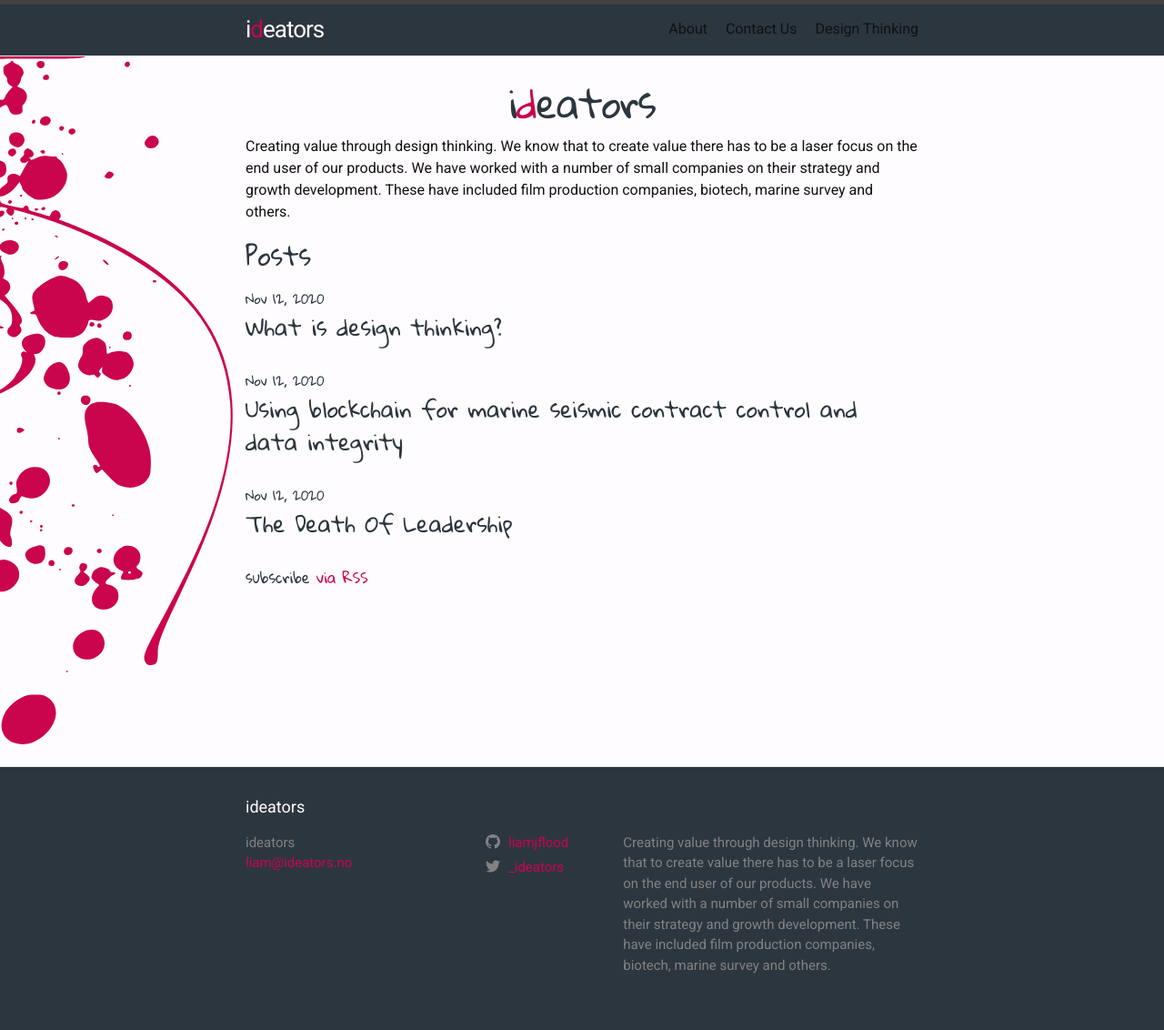
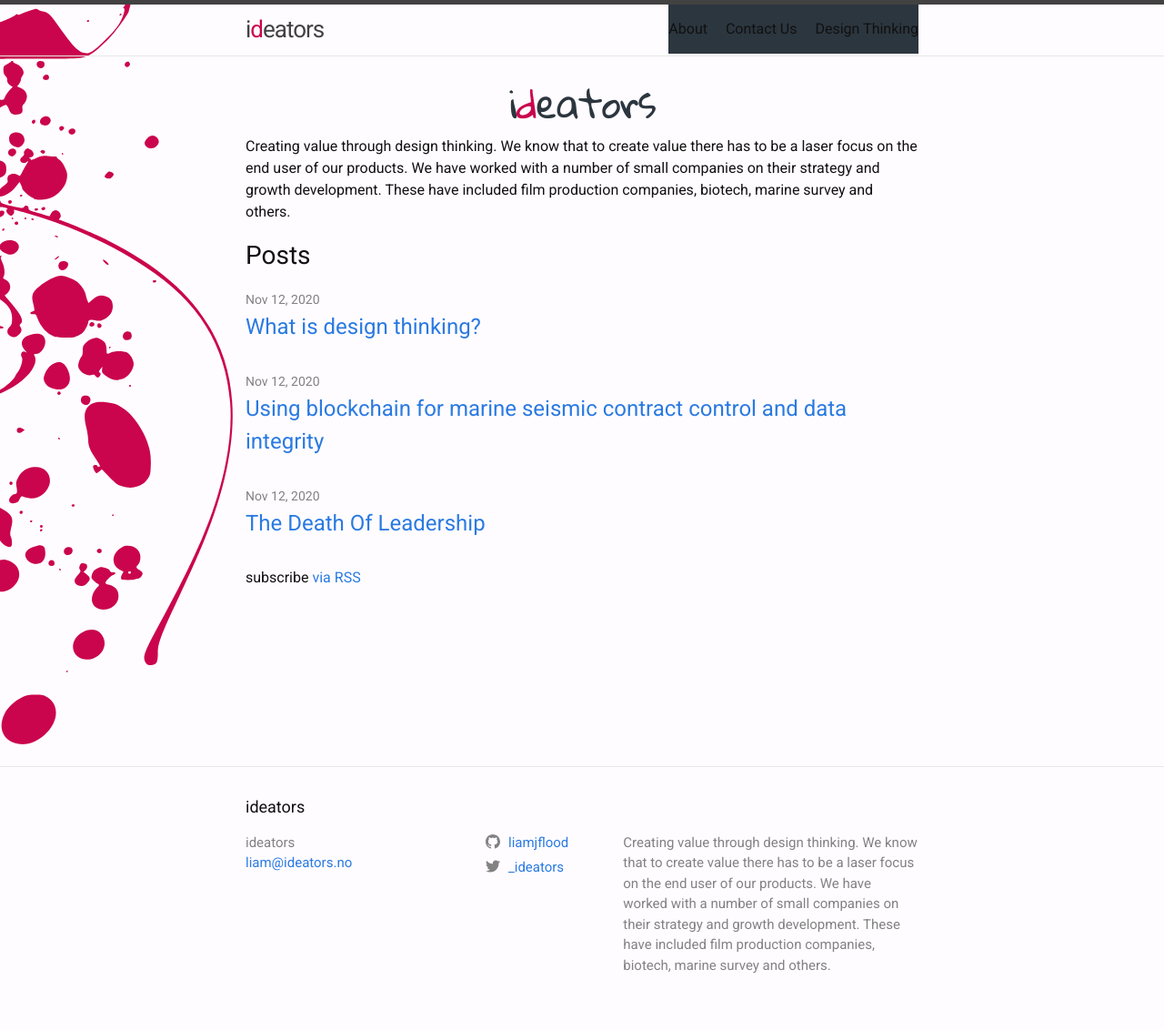
Before and after one commit to madfolio/old_website2, a Jekyll site: the page built from index.markdown, in a window 1280 px wide. Shown: the whole page at 91% size. Built offline with Jekyll 4.4.1, drawn with Linux system fonts in a browser that asks for light colours; some web fonts are replaced.

Commit message:
Update custom.scss

```diff
--- a/_sass/custom.scss
+++ b/_sass/custom.scss
@@ -36,22 +36,22 @@ background-color: var(--theme)
 }
 
 
-.site-footer, .site-header, .site-title, .site-title:visited, .page-link, .page-link:visited {
+.site-footer .site-header .site-title .site-title:visited .page-link .page-link:visited {
 	color: var(--white);
 	font-family: var(--base_font);
         background-color: var(--theme);
 }
 
-.rss-subscribe, a.post-link, .post-list-heading, .post-meta {
+.rss-subscribe a.post-link .post-list-heading .post-meta {
         font-family: var(--accent_font);
         color: var(--theme);
 }
 
-a, a:visited, .username {
+a a:visited .username {
   color: var(--accent);
   }
 
-.u-email:hover, .username:hover {
+.u-email:hover .username:hover {
   color: var(--white);
   }
 
```
